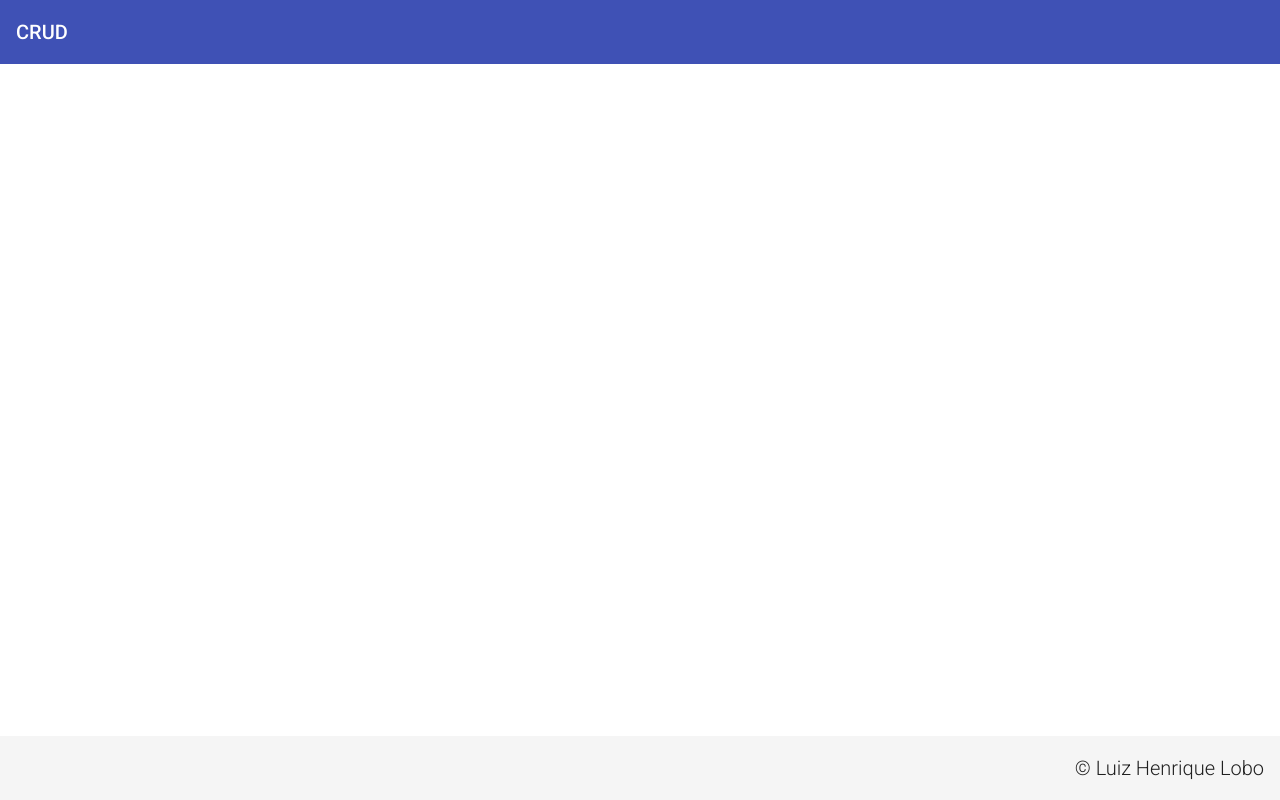
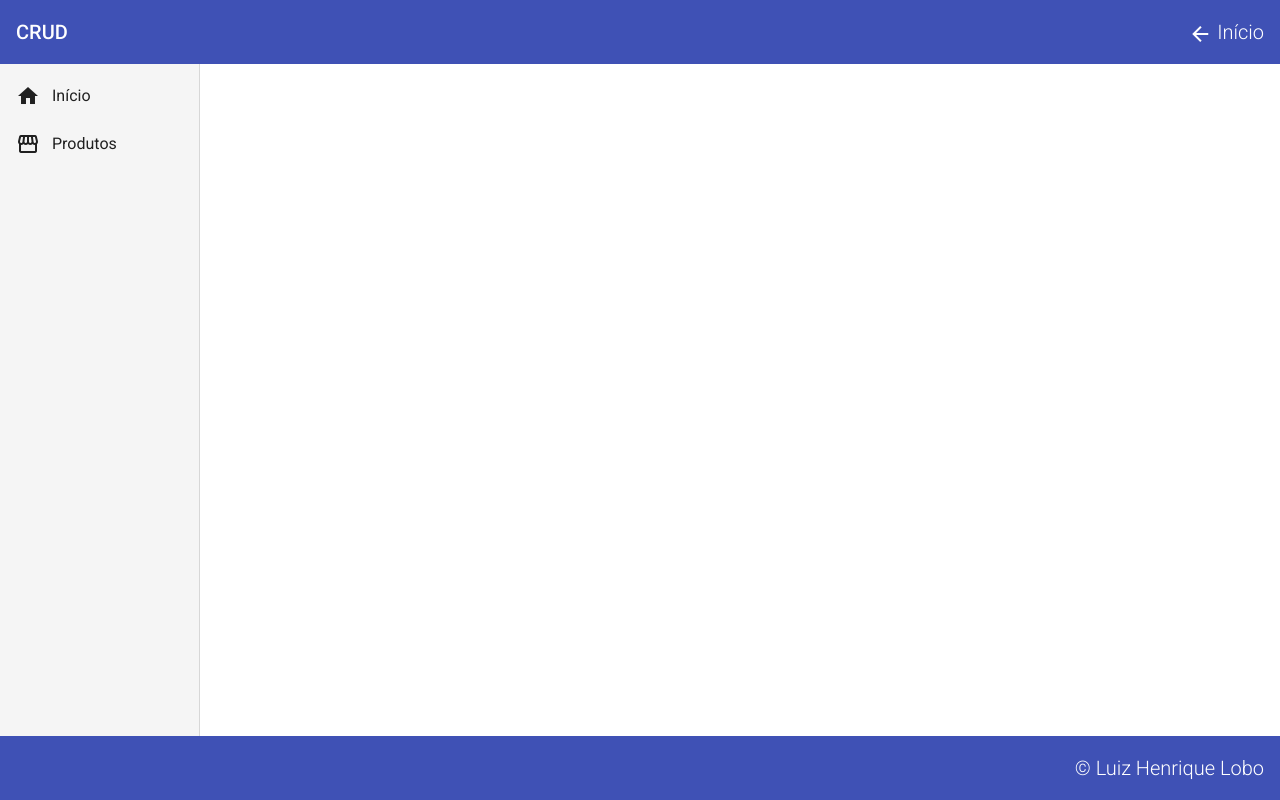
Before and after one commit to LuizHenriqueLobo1/Angular-CRUD, an Angular app: page / in a window 1280 px wide. Built offline with nearby package versions, Linux system fonts and the light colour scheme.

Commit message:
Adicionando nav component e ajustando header

```diff
--- a/src/app/app.component.html
+++ b/src/app/app.component.html
@@ -1,2 +1,3 @@
 <app-header></app-header>
+<app-nav></app-nav>
 <app-footer></app-footer>
--- a/src/app/components/template/footer/footer.component.html
+++ b/src/app/components/template/footer/footer.component.html
@@ -1,4 +1,4 @@
-<mat-toolbar>
+<mat-toolbar color="primary">
     <span>
         &copy; Luiz Henrique Lobo
     </span>
--- a/src/app/components/template/header/header.component.css
+++ b/src/app/components/template/header/header.component.css
@@ -0,0 +1,13 @@
+mat-toolbar {
+    display: flex;
+    justify-content: space-between;
+    cursor: pointer;
+}
+
+mat-toolbar a {
+    font-weight: 300;
+}
+
+mat-toolbar i {
+    vertical-align: middle;
+}
--- a/src/app/components/template/header/header.component.html
+++ b/src/app/components/template/header/header.component.html
@@ -1,3 +1,9 @@
 <mat-toolbar color="primary">
     <span>CRUD</span>
+    <a>
+        <i class="material-icons">
+            arrow_back
+        </i>
+        Início
+    </a>
 </mat-toolbar>
--- /dev/null
+++ b/src/app/components/template/nav/nav.component.css
@@ -0,0 +1,8 @@
+.sidenav {
+    background-color: #f5f5f5;
+    width: 200px;
+}
+
+.sidenav i {
+    padding-right: 12px;
+}
--- /dev/null
+++ b/src/app/components/template/nav/nav.component.html
@@ -0,0 +1,18 @@
+<mat-sidenav-container class="container">
+    <mat-sidenav class="sidenav" mode="side" opened fixedInViewport="true" fixedTopGap="64" fixedBottomGap="64">
+        <mat-nav-list class="nav-list">
+            <a mat-list-item>
+                <i class="material-icons">
+                    home
+                </i>
+                Início
+            </a>
+            <a mat-list-item>
+                <i class="material-icons">
+                    storefront
+                </i>
+                Produtos
+            </a>
+        </mat-nav-list>
+    </mat-sidenav>
+</mat-sidenav-container>
--- /dev/null
+++ b/src/app/components/template/nav/nav.component.ts
@@ -0,0 +1,15 @@
+import { Component, OnInit } from '@angular/core';
+
+@Component({
+  selector: 'app-nav',
+  templateUrl: './nav.component.html',
+  styleUrls: ['./nav.component.css']
+})
+export class NavComponent implements OnInit {
+
+  constructor() { }
+
+  ngOnInit(): void {
+  }
+
+}
```
Also changed, not shown: src/app/app.module.ts (+12 -5 lines).
